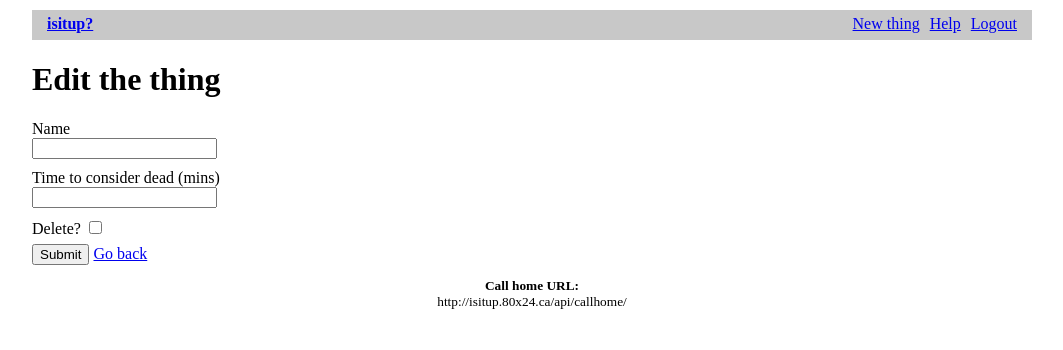
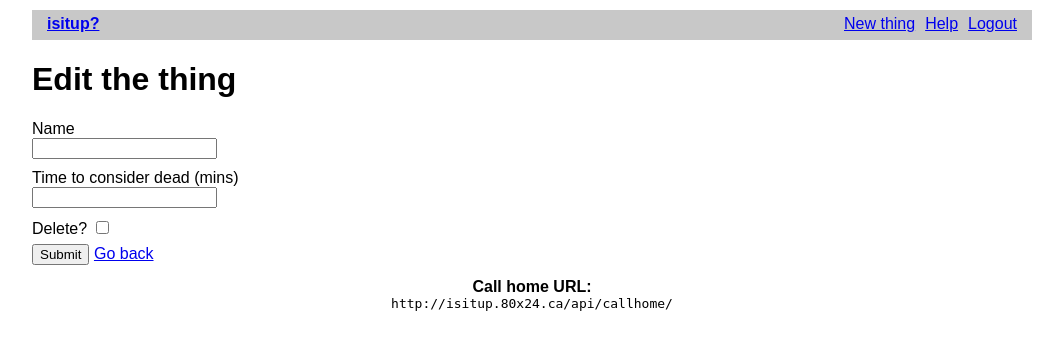
Before and after one commit to avacariu/isitup, a Flask app: template app/templates/thing.html in a window 1280 px wide. Shown: the top 350 px of the page, without its empty margins (108-1171 px from the left). Run offline with Flask 2, Linux system fonts and the light colour scheme; the template is opened without the code that fills it: values that come from a table or form of the project are taken from there, others are empty.

Commit message:
Change font styling on all pages.

```diff
--- a/app/templates/base.html
+++ b/app/templates/base.html
@@ -12,6 +12,7 @@
         max-width: 1000px;
         margin: 0 auto;
         padding: 10px;
+        font-family: sans-serif;
       }
       nav {
         background: rgb(200, 200, 200);
--- a/app/templates/thing.html
+++ b/app/templates/thing.html
@@ -13,14 +13,23 @@ form label#delete,
 form #inputDelete {
   display: inline;
 }
+p#uuid {
+  font-weight: bold;
+  font-family: monospace;
+  font-size: larger;
+}
 p#callhome {
-  font-size: smaller;
   text-align: center;
+  font-family: monospace;
+}
+p#callhome::first-line {
+  font-family: sans-serif;
+  font-weight: bold;
 }
 </style>
 
 <h1>Edit the thing</h1>
-<p><strong>{{ thing.uuid }}</strong></p>
+<p id="uuid">{{ thing.uuid }}</p>
 
 <form action="" method="POST" name="edit_thing_form">
   {{ form.hidden_tag() }}
@@ -38,7 +47,7 @@ p#callhome {
   <a href="{{ url_for('things') }}">Go back</a>
 </form>
 
-<p id="callhome"><strong>Call home URL:</strong><br>
-http://isitup.80x24.ca{{ url_for('api_callhome', uuid=thing.uuid) }}</em></p>
+<p id="callhome">Call home URL:<br>
+http://isitup.80x24.ca{{ url_for('api_callhome', uuid=thing.uuid) }}</p>
 
 {% endblock %}
```
Also changed, not shown: app/templates/things.html (+14 -3 lines).
